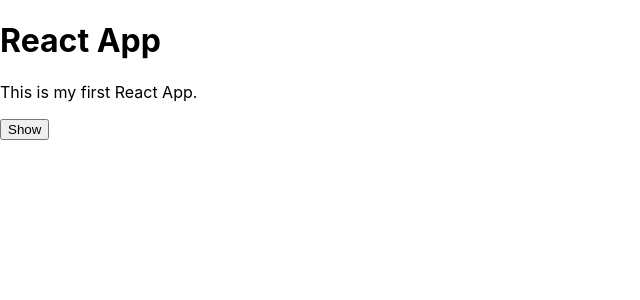
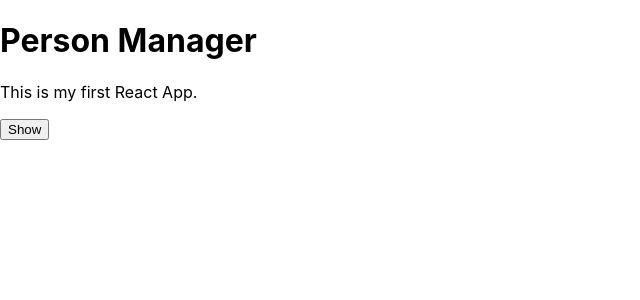
Before and after one commit to alsonshareef/react-playground, a React app: page / in a window 1280 px wide. Shown: the top 300 px of the page, without its empty margins (0-640 px from the left). Built offline with nearby package versions, Linux system fonts and the light colour scheme.

Commit message:
Set prop.title as h1 text

```diff
--- a/src/components/Header/Header.js
+++ b/src/components/Header/Header.js
@@ -4,7 +4,7 @@
 const Header = props => {
 	return (
 		<div>
-			<h1>React App</h1>
+			<h1>{props.title}</h1>
 			<p>This is my first React App.</p>
 			<button
 				className={
```
